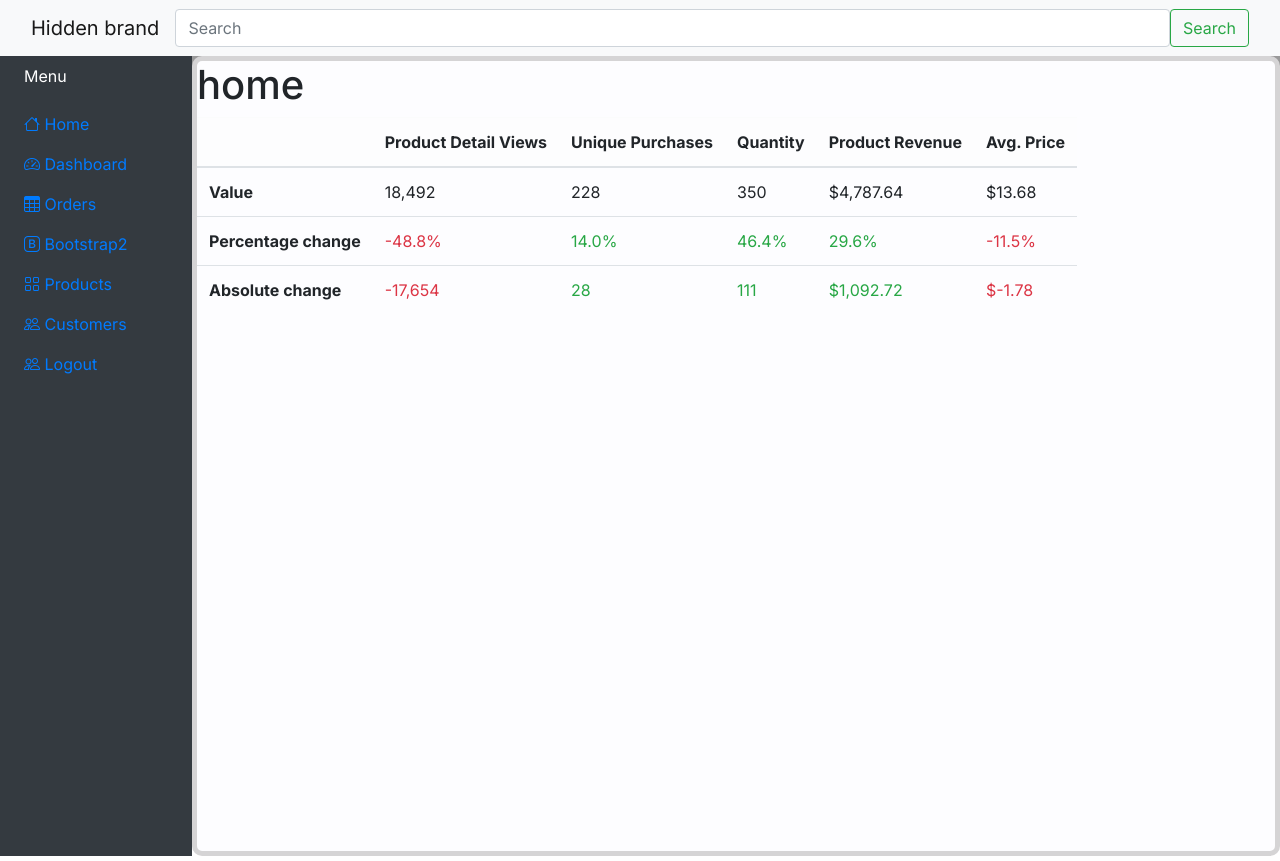
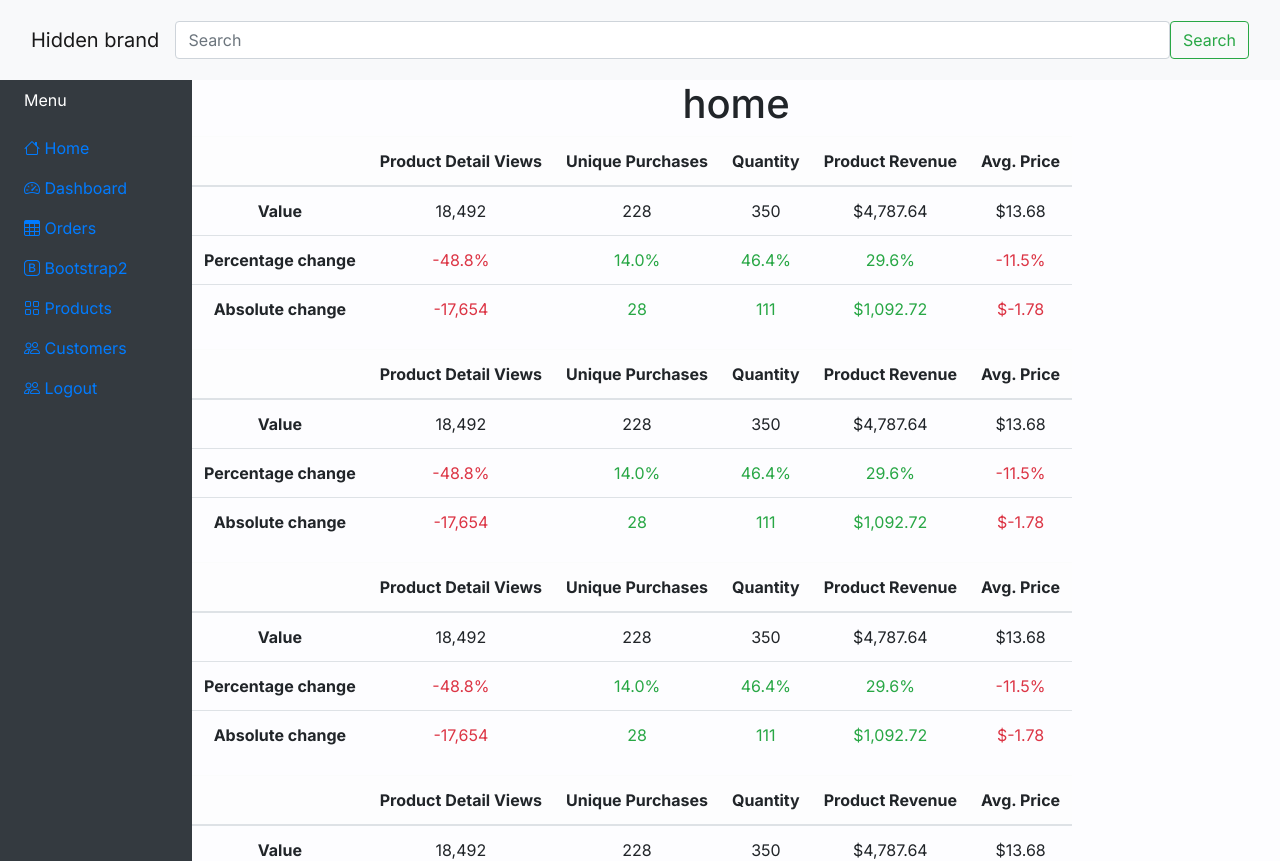
Before and after one commit to RaoufAbm/frontend_SST, a Next.js app: page /home in a window 1280 px wide. Shown: the top 861 px of the page. Before the commit the page ends 800 px from the top, so only its background shows below. Built offline with nearby package versions, Linux system fonts and the light colour scheme.

Commit message:
new version

```diff
--- a/app/home/page.tsx
+++ b/app/home/page.tsx
@@ -18,13 +18,21 @@ function home() {
       <Navbar />
 
       </div>
+
+
+    <div className={styles.body}>
+      <div className={styles.SideBar}>
+              <Sidebar/>
+    </div>
     <div className={styles.content}>
       <h1>home</h1>
     <Table/>
+    <Table/>
+    <Table/>
+    <Table/>
+    <Table/>
+    <Table/>
     </div>
-      <div className={styles.SideBar}>
-              <Sidebar/>
-
     </div>
 
     </div>
--- a/app/page.module.css
+++ b/app/page.module.css
@@ -3,42 +3,60 @@
   justify-content: space-between;
   align-items: center;
   background-color: rgb(153, 153, 153);
-  height: 100vh;
+  /* height: 100vh; */
 }
-
+.header {
+  height: 70vh;
+  background-size: 90%;
+  background-position-y: 35%;
+  filter: blur(6px);
+  background-image: url(../images/gasoil.jpeg);
+}
+.navbar {
+  width: 100%;
+  /* position: fixed; */
+  position: sticky;
+  top: 0px;
+  z-index: 1;
+  height: 10vh;
+}
+/* _____________body_____________ */
+.body{
+  display: flex;
+}
 .SideBar {
   width: 15%;
   margin-left: 0%;
   position: fixed;
+
+
 }
+.content {
+  text-align: center;
+  background-color: rgb(253, 253, 255);
+  /* border: #cac9c9c4 5px solid; */
+  width: 85%;
+  margin-left: 15%;
 
-.navbar {
-  width: 100%;
 }
-
-.content {
-  background-color: rgb(253, 253, 255);
-  border: #cac9c9c4 5px solid;
-  border-radius: 10px;
-  width: 85%;
-  height: 100vh;
-  margin-left: 15%;
-  position: fixed;
-}
-
-.header {
-  background-image: url(../images/gasoil.jpeg);
-  height: 70vh;
-  background-size: 90%;
-  background-position-y: 35%;
-  filter: blur(3px);
-}
+/* _______________________________ */
 
 /* ------------------------------Project current------------------------------------- */
 
-.StationBox {
-  display: flex;
-}
+/* .VosStations {
+  color: rgb(143 0 0);
+  margin-top: 18%;
+  position: absolute;
+  z-index: 1;
+  margin-left: 4%;
+background: rgba(255, 255, 255, 0.046);
+border-radius: 16px;
+box-shadow: 0 4px 30px rgba(46, 205, 18, 0.1);
+backdrop-filter: blur(12.3px);
+-webkit-backdrop-filter: blur(12.3px);
+border: 1px solid rgba(170, 170, 170, 0.82);
+width: 80%;
+} */
 
 /* --------------------------------react css ------------------------------------------ */
 
--- a/components/cards.tsx
+++ b/components/cards.tsx
@@ -2,7 +2,7 @@
 
 function cards() {
   return (
-    <div className="card text-dark bg-light mb-5 mt-5 shadow p-3 mb-5 bg-body rounded" style={{maxWidth: '18rem'}}>
+    <div className="card text-dark bg-light  ml-2  shadow p-3 mb-2  bg-body rounded border border-dark" style={{maxWidth: '25rem'}}>
   <div className="card-header bg-dark-opacity-10 shadow-none p-3 mb-5  rounded">Header</div>
   <div className="card-body">
     <h5 className="card-title">Light card title</h5>
--- a/components/navbar.tsx
+++ b/components/navbar.tsx
@@ -1,11 +1,10 @@
 import "bootstrap/dist/css/bootstrap.min.css";
 import "../node_modules/bootstrap-icons/font/bootstrap-icons.css";
-import Swal from "sweetalert2";
 
 
 export function navbar() {
   return (
-    <nav className="navbar navbar-expand-lg navbar-light bg-light">
+    <nav className="navbar navbar-expand-lg navbar-light bg-light h-100">
   <div className="container-fluid">
     <button className="navbar-toggler" type="button" data-bs-toggle="collapse" data-bs-target="#navbarTogglerDemo01" aria-controls="navbarTogglerDemo01" aria-expanded="false" aria-label="Toggle navigation">
       <span className="navbar-toggler-icon" />
```
Also changed, not shown: app/station/page.tsx (+21 -2 lines).
